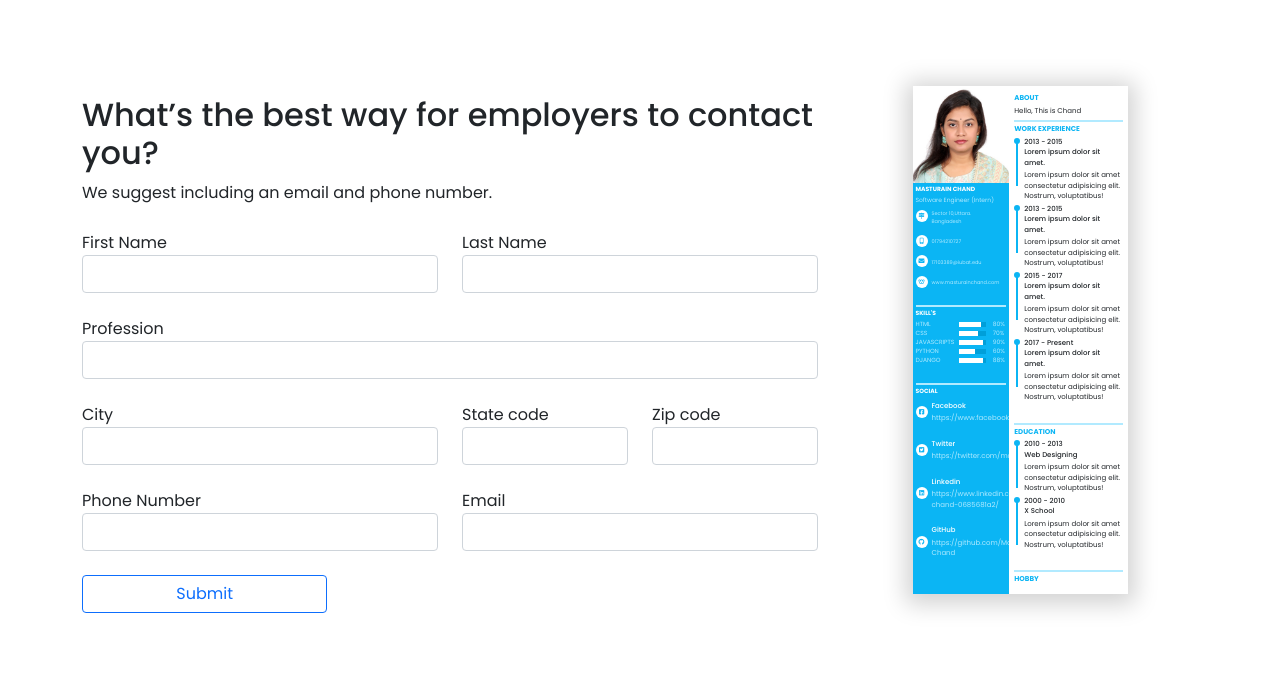
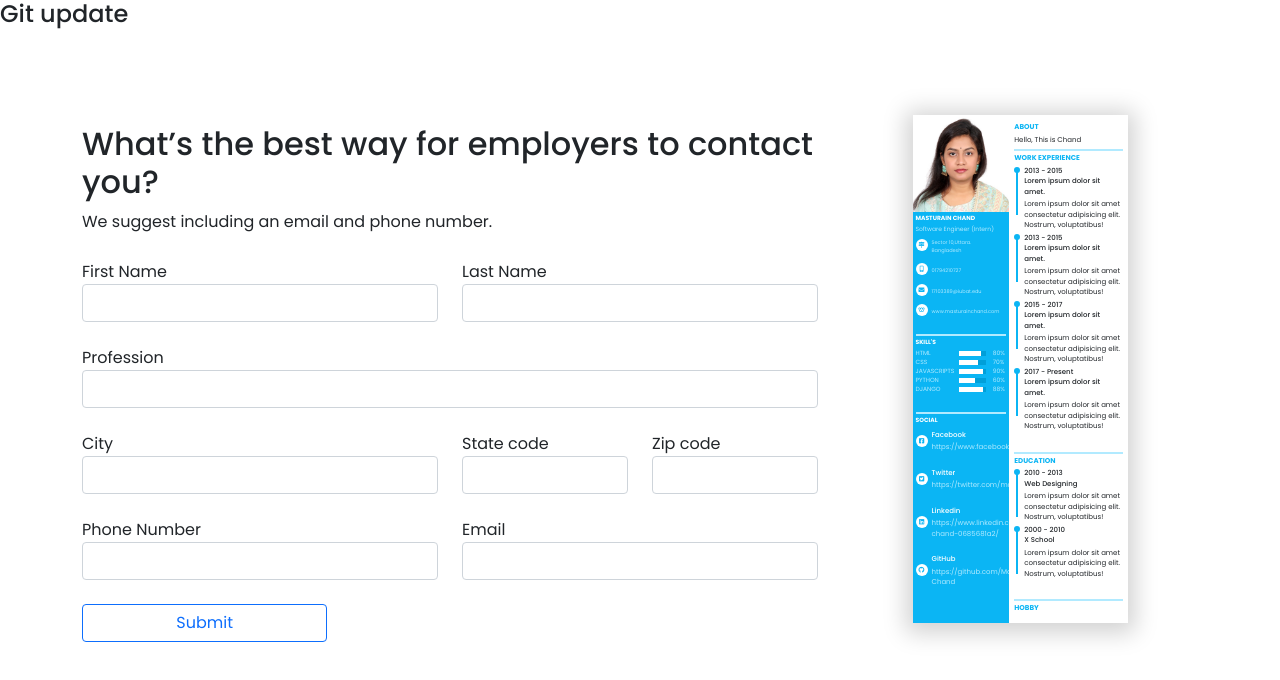
Before and after one commit to seamuddin/cvformdesign, a plain HTML site: page index.html in a window 1280 px wide. Drawn offline with nearby package versions, Linux system fonts and the light colour scheme.

Commit message:
Git update

```diff
--- a/index.html
+++ b/index.html
@@ -14,6 +14,7 @@
    </head>
 <body>
 
+<h4>Git update</h4>
 
 
       <div class="container mt-5 ">
```
